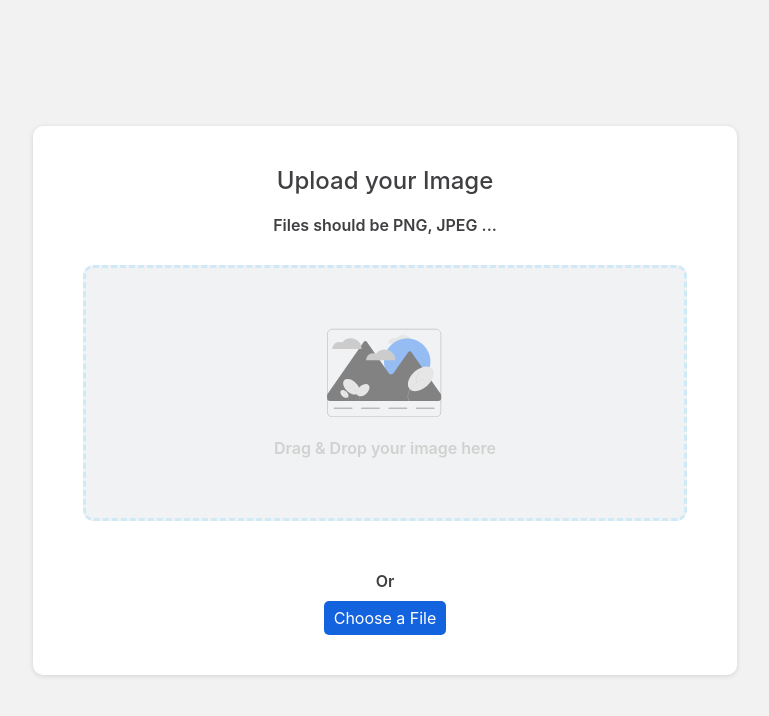
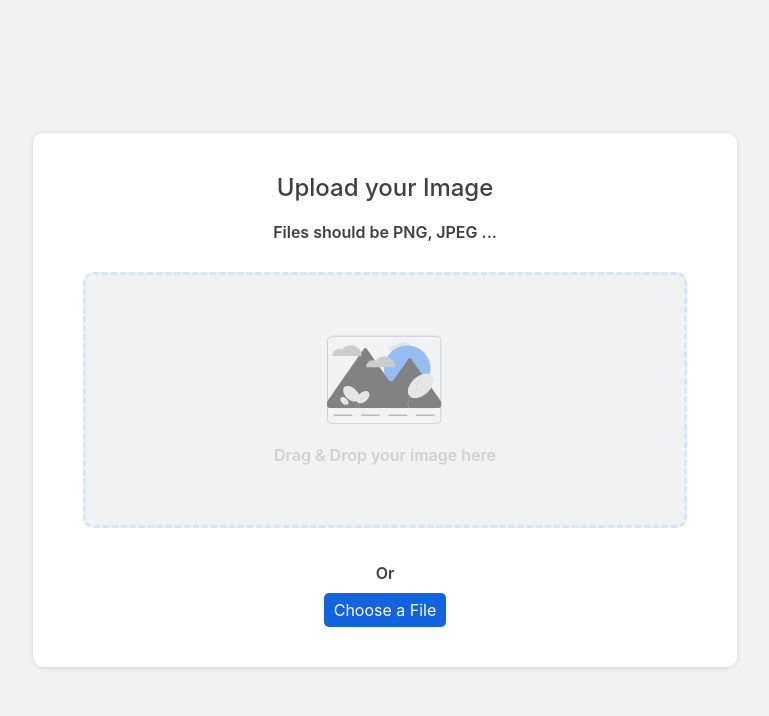
Before and after one commit to Alejo9601/image-uploader-frontend, a React (Create React App) app: page / in a window 1280 px wide. Shown: the top 716 px of the page, without its empty margins (255-1024 px from the left). Built offline with nearby package versions, Linux system fonts and the light colour scheme.

Commit message:
Margin modified

```diff
--- a/src/components/UploadImgFooter.js
+++ b/src/components/UploadImgFooter.js
@@ -6,7 +6,7 @@ import InputButton from "./InputButton";
 const StyledDiv = styled(FlexColumnDiv)`
   height: 25%;
   width: 100%;
-  margin: 15px 0px 40px 0px;
+  margin: 0px 0px 40px 0px;
 `;
 
 const UploadImgFooter = ({ handleSelectedFile }) => {
```
